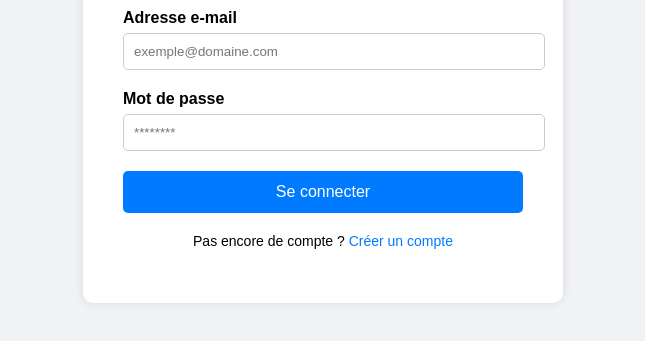
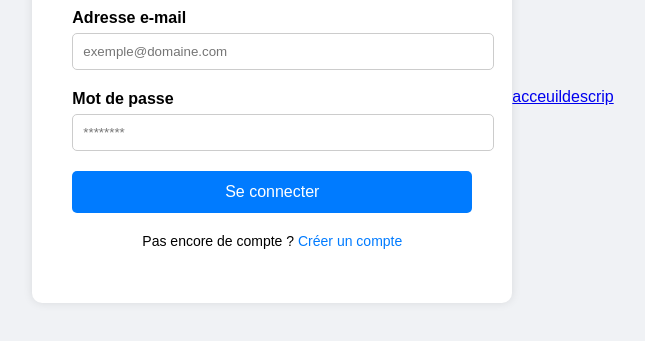
Before and after one commit to DashOFF400/dashoff400.github.io, a plain HTML site: page con.html in a window 1280 px wide. Shown: the part 311-652 px from the top of the page, without its empty margins (317-962 px from the left). Drawn offline with Linux system fonts and the light colour scheme.

Commit message:
Update con.html

```diff
--- a/con.html
+++ b/con.html
@@ -100,6 +100,7 @@
             </div>
         </form>
     </div>
-
+<a href="acceuil.html">acceuil</a>
+<a href="index.html">descrip</a>
 </body>
 </html>
```
